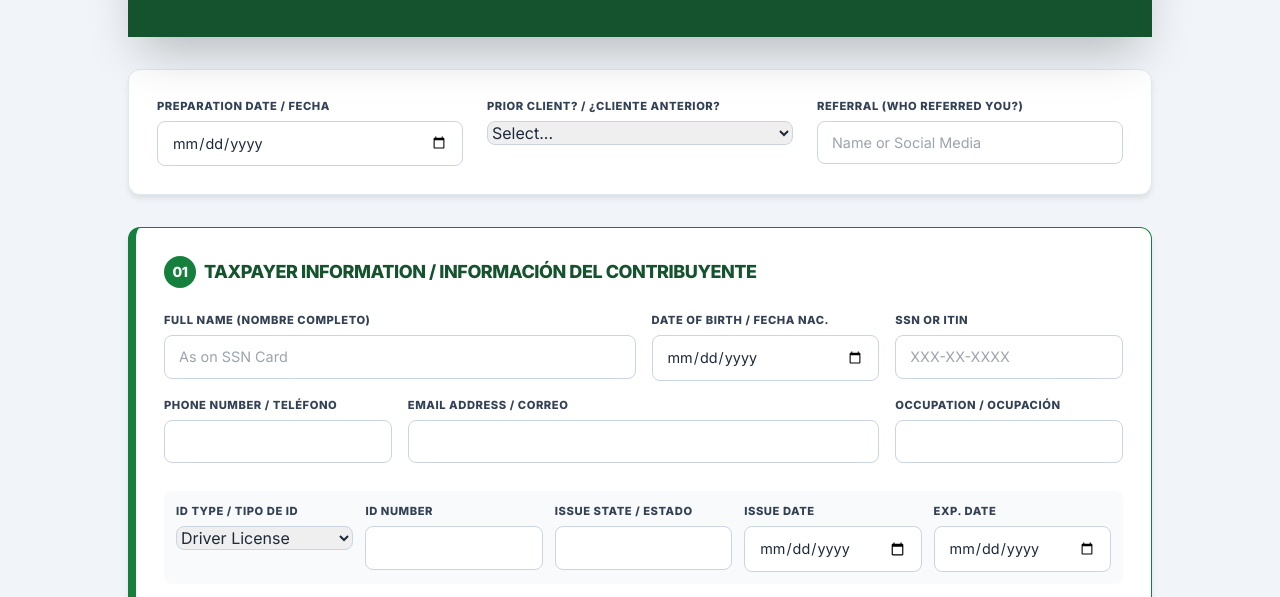
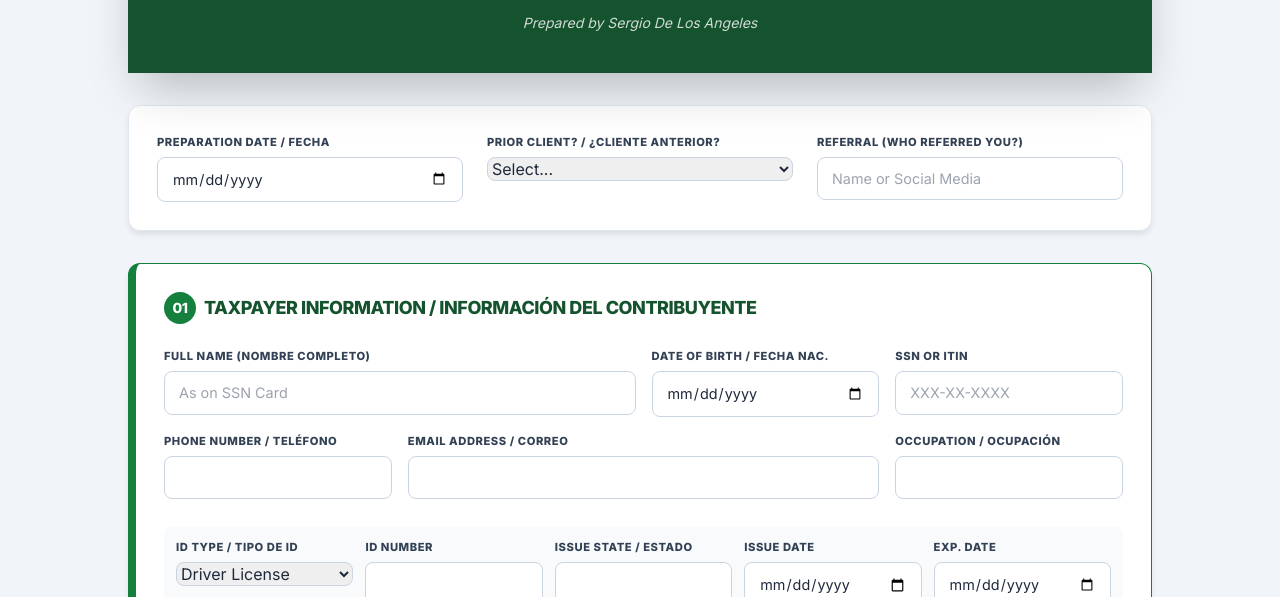
Before and after one commit to Yilsonjr/dla-tax, a website: page index.html in a window 1280 px wide. Shown: the part 195-792 px from the top of the page. Drawn offline with nearby package versions, Linux system fonts and the light colour scheme; some packages are replaced by stand-ins of ours; a script that the page names is missing.

Commit message:
Update index.html

```diff
--- a/index.html
+++ b/index.html
@@ -23,6 +23,7 @@
                 <h1 class="text-4xl font-black tracking-tighter">DLA TAX SERVICES</h1>
                 <h2 class="text-xl font-bold mt-2 text-green-200 uppercase tracking-widest">Taxpayer Intake Form 2026</h2>
                 <p class="mt-4 text-sm opacity-80 font-medium max-w-2xl mx-auto italic">Precise Preparation for Maximum Refunds</p>
+                <p class="mt-4 text-sm opacity-80 font-medium max-w-2xl mx-auto italic">Prepared by Sergio De Los Angeles</p>
             </div>
             <div class="absolute top-0 right-0 w-32 h-32 bg-green-800 rounded-full -mr-16 -mt-16 opacity-50"></div>
         </div>
```
